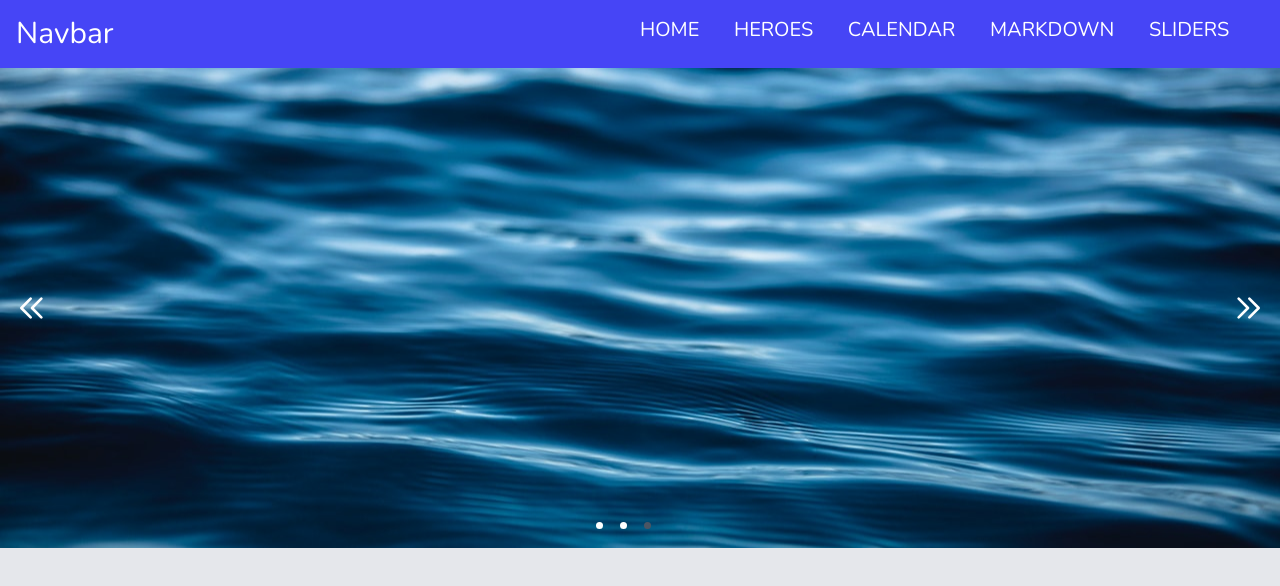
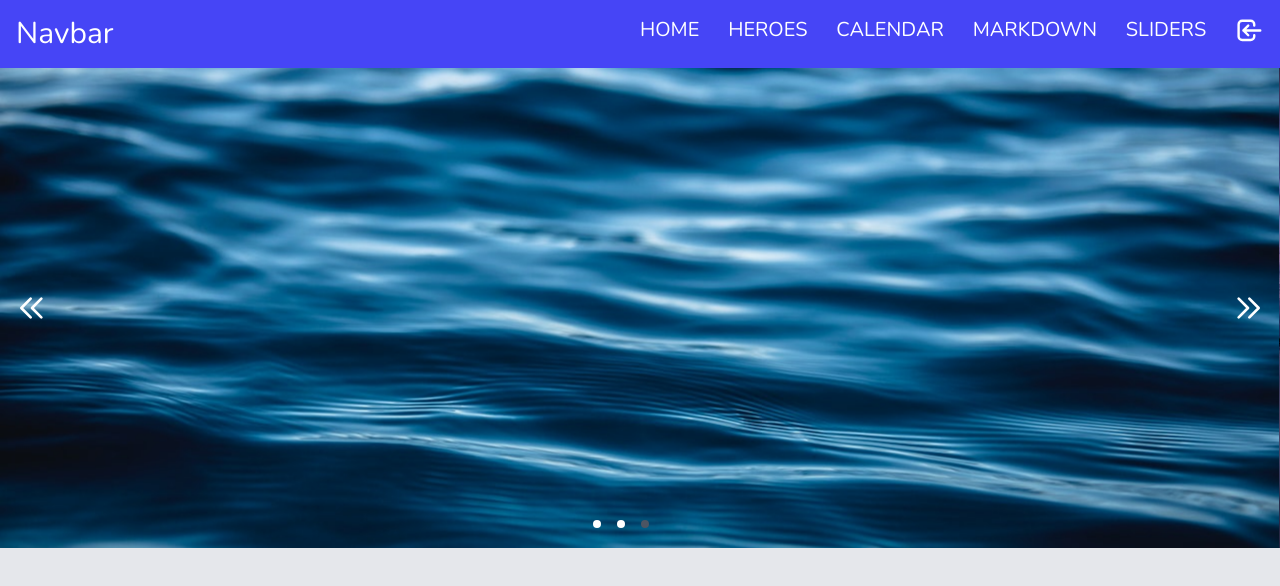
Before and after one commit to Chirag5528/learnVue, a Vue app: page /sliders in a window 1280 px wide. Shown: the top 586 px of the page. Built offline with nearby package versions, Linux system fonts and the light colour scheme.

Commit message:
Added Modal

```diff
--- a/src/App.vue
+++ b/src/App.vue
@@ -1,9 +1,10 @@
 <template>
     <div class="content">
-        <navbar-template></navbar-template>
+        <navbar-template @loginButtonClicked="toggleModal"></navbar-template>
         <div class="wrapper">
           <router-view></router-view>
         </div>
+        <LoginModal ref='modal' />
     </div>
 </template>
 
@@ -11,15 +12,21 @@
 <script>
 
 import NavbarTemplate from './components/NavbarTemplate'
+import LoginModal from './components/LoginModal'
 export default {
   name: 'App',
   components: {
     NavbarTemplate,
+    LoginModal
   },
   data:function(){
     return {}
   },
-  methods:{},
+  methods:{
+    toggleModal:function(){
+      this.$refs['modal'].toggleModal();
+    }
+  },
 }
 </script>
 
--- a/src/assets/styles.css
+++ b/src/assets/styles.css
@@ -71,3 +71,15 @@
 .numberDays ul li:nth-child(7n) span {
   @apply text-cerise-200;
 }
+.modal-backdrop{
+  @apply z-10 h-screen w-screen bg-gray-600 fixed top-0;
+}
+.modal{
+  @apply absolute h-screen w-screen flex justify-center items-center top-0;
+}
+.modal-content{
+  @apply bg-white rounded-md overflow-hidden w-full max-w-2xl h-full max-h-120 shadow-lg z-10
+}
+.modal-header{
+  @apply border-b-2 px-10 w-full py-4 grid grid-cols-2 items-center;
+}
--- a/src/components/NavbarTemplate/index.vue
+++ b/src/components/NavbarTemplate/index.vue
@@ -4,9 +4,14 @@
             <h2 class="text-3xl">Navbar</h2>
         </div>
         <div class="nav-lists">
-            <ul class="nav-links grid auto-cols-auto grid-flow-col" >
+            <ul class="nav-links grid auto-cols-auto items-center grid-flow-col" >
                 <li class="nav-items text-xl" v-for="(route,index) in routes" :key="index">
                     <router-link :to="{ name:route.name, }" >{{route.name.toUpperCase()}}</router-link>
+                </li>
+                <li class="nav-items text-xl cursor-pointer" @click="$emit('loginButtonClicked')">
+                    <svg xmlns="http://www.w3.org/2000/svg" fill="none" viewBox="0 0 24 24" stroke="currentColor">
+                      <path stroke-linecap="round" stroke-linejoin="round" stroke-width="2" d="M11 16l-4-4m0 0l4-4m-4 4h14m-5 4v1a3 3 0 01-3 3H6a3 3 0 01-3-3V7a3 3 0 013-3h7a3 3 0 013 3v1" />
+                    </svg>
                 </li>
             </ul>
         </div>
--- a/src/components/SliderTemplate/index.vue
+++ b/src/components/SliderTemplate/index.vue
@@ -1,6 +1,6 @@
 <template>
-    <div class="slider-wrapper">
-        <div class="flex flex-wrap w-full h-120 flex-row relative" @mouseenter="stopInterval" @mouseleave="startInterval">
+    <div class="slider-wrapper w-full overflow-hidden">
+        <div class="w-full h-120 flex-row relative" @mouseenter="stopInterval" @mouseleave="startInterval">
           <div
               class="absolute w-full h-full"
               v-for="(image,index) in images"
@@ -29,8 +29,8 @@
 <!--Anchors-->
 <!--Bullets-->
           <div class="bullets absolute top-0 h-full w-full flex justify-center items-end py-2">
-            <ul class="list-disc grid grid-flow-col gap-6 text-xl">
-              <li class="cursor-pointer" :class="[ currentSlide == count - 1 ? 'text-gray-600' : 'text-white']" @click="setCurrentSlide(count)" v-for="count in images.length" :key="count"></li>
+            <ul class="list-disc grid grid-flow-col gap-6 text-2xl">
+              <li class="cursor-pointer" :class="[ currentSlide == count - 1 ? 'text-gray-600 shadow-lg' : 'text-white']" @click="setCurrentSlide(count)" v-for="count in images.length" :key="count"></li>
             </ul>
           </div>
 <!--Bullets-->
@@ -46,7 +46,6 @@ export default {
             images:[],
             image:'',
             checkKeyPress:'',
-
         }
     },
     methods:{
@@ -70,14 +69,15 @@ export default {
             }, 2000)
         },
         changeSlidesWithArrows:function(){
-            this.checkKeyPress = window.addEventListener('keydown',e =>{
+            this.checkKeyPress = window.addEventListener('keydown',this.checkKeyPressed,true)
+        },
+        checkKeyPressed:function(e){
             const code = e.key
             if( code === "ArrowRight" ){
                 this.setCurrentSlide(1)
             }else if( code === "ArrowLeft" ){
                 this.setCurrentSlide(-1)
             }
-            },true)
         }
     },
     mounted(){
@@ -88,15 +88,25 @@ export default {
     beforeMount(){
         this.interval = ''
     },
+    beforeUnmount(){
+        window.removeEventListener('keydown',this.checkKeyPressed,true)
+    }
 }
 </script>
 <style>
 .fade-enter-active, .fade-leave-active{
-  transition: opacity 0.5s ease;
+  transition: all 1s ease-in-out;
 }
 .fade-enter-from, .fade-leave-to{
-  opacity: 0;
+  /* opacity: 0; */
 }
+.fade-enter-from{
+  transform: translateX(-100%);
+}
+.fade-leave-to{
+  transform: translateX(100%);
+}
+
 .anchors{
   z-index: 2;
 }
```
Also changed, not shown: 1 other file (tests, documents, lock files or other folders). Lines whose indentation alone changed are shown as unchanged.
